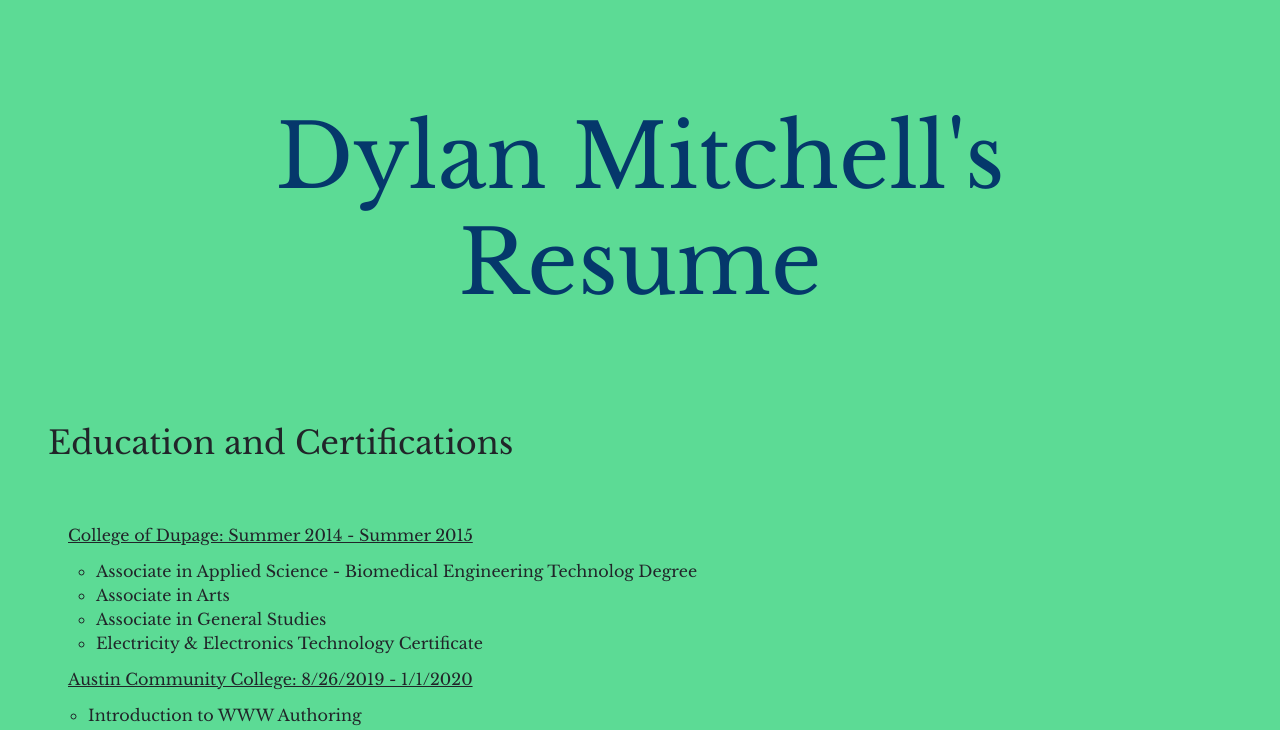
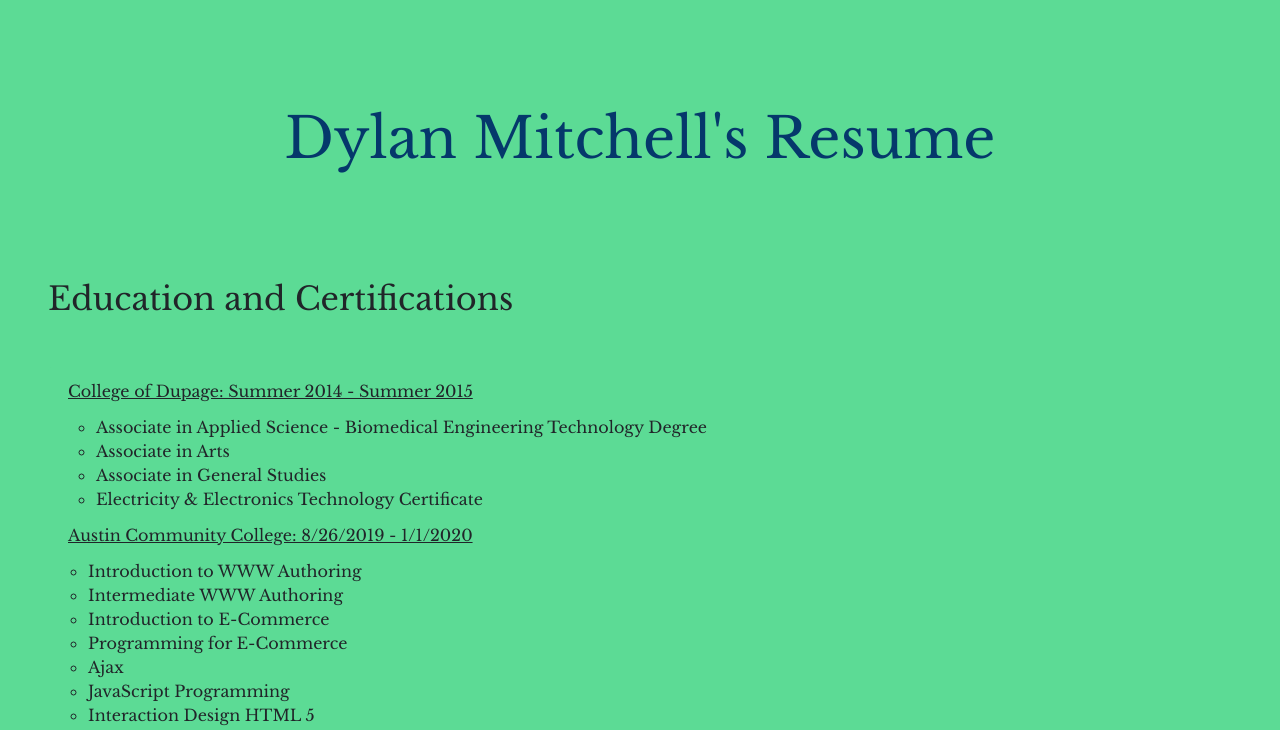
Before and after one commit to Dylantis/Dylantis.github.io, a plain HTML site: page resume.html in a window 1280 px wide. Shown: the part 55-785 px from the top of the page. Drawn offline with nearby package versions, Linux system fonts and the light colour scheme.

Commit message:
Update resume.html

```diff
--- a/resume.html
+++ b/resume.html
@@ -85,7 +85,7 @@
       <div class="col text-center ">
         <div class="row justify-content-center">
           <div class="col-10 col-lg-8 blurb mb-5 mb-md-0">
-            <h1 class="display-2">Dylan Mitchell's Resume</h1>
+            <h1 class="display-4">Dylan Mitchell's Resume</h1>
 
           </div>
         </div>
@@ -96,7 +96,7 @@
         <ul class="list-group text-left m-5">
     <li class="list-group-item">College of Dupage: Summer 2014 - Summer 2015</li>
             <ul class="list-group ml-5">
-                <li>Associate in Applied Science - Biomedical Engineering Technolog Degree</li>
+                <li>Associate in Applied Science - Biomedical Engineering Technology Degree</li>
                 <li>Associate in Arts</li>
                 <li>Associate in General Studies</li>
                 <li>Electricity & Electronics Technology Certificate</li>
```
